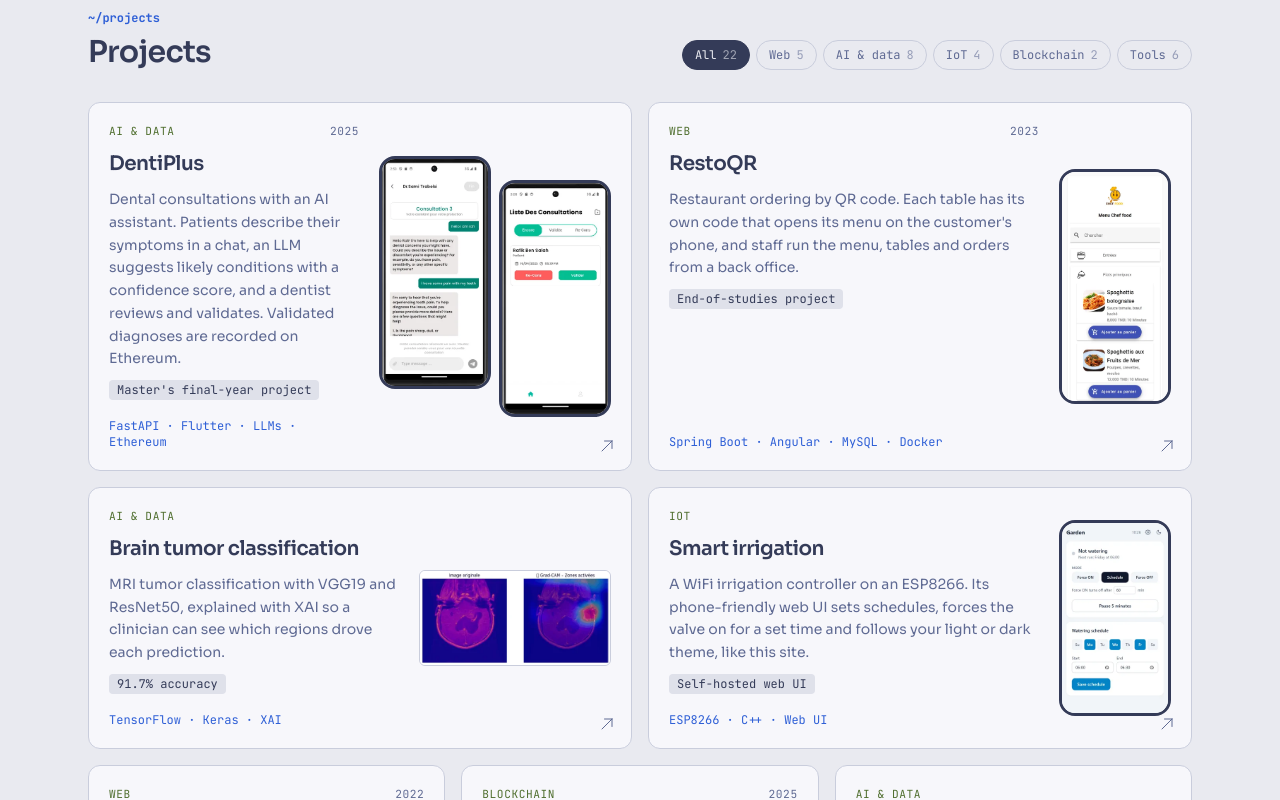
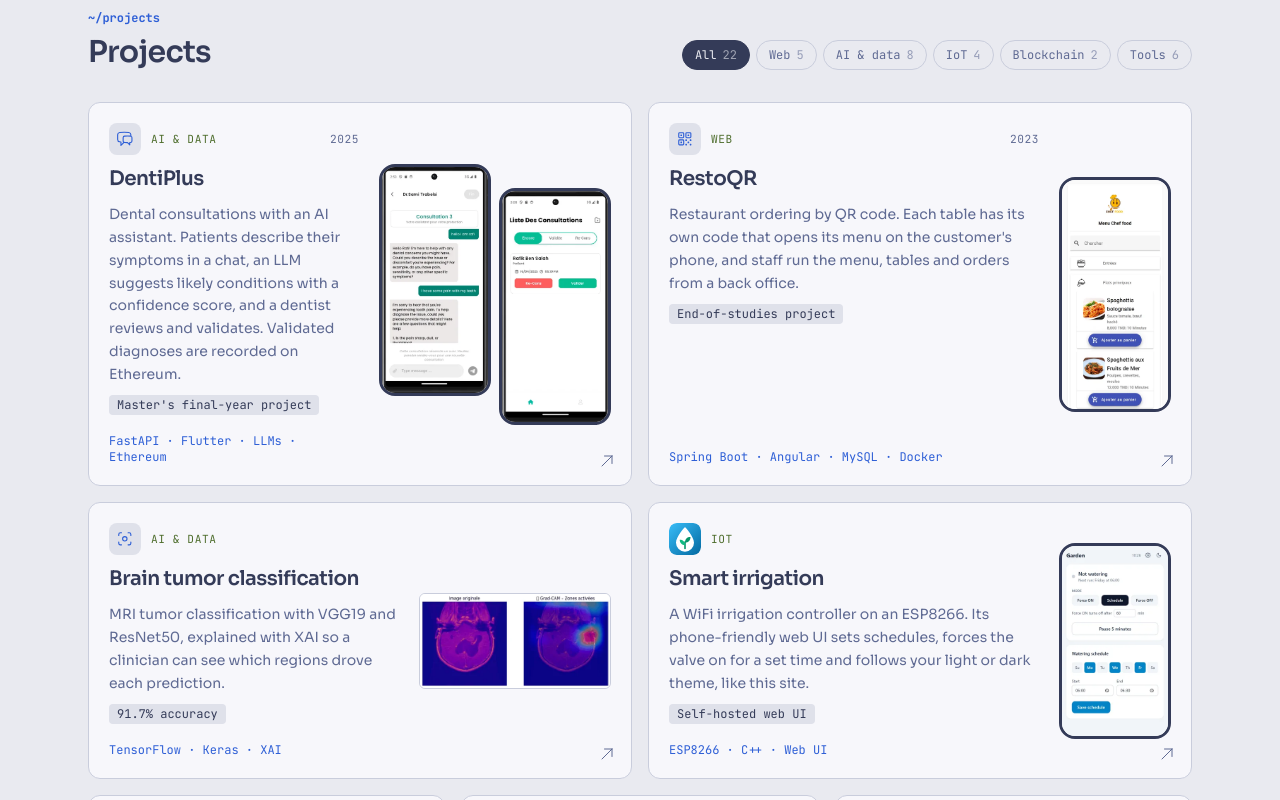
Before and after one commit to Ghorbel37/Ghorbel37.github.io, a React (Vite) app: page / in a window 1280 px wide. Shown: the part 2620-3420 px from the top of the page. Built offline with nearby package versions, Linux system fonts and the light colour scheme.

Commit message:
Add an icon to every project card
Smart irrigation uses the app icon from its repo; the others get a
matching heroicon.

```diff
--- a/src/components/projects/ProjectCard.tsx
+++ b/src/components/projects/ProjectCard.tsx
@@ -1,6 +1,18 @@
 import { ArrowUpRightIcon } from "@heroicons/react/24/outline";
 import { categoryLabel, type Project } from "../../data/projects";
 import { profile } from "../../data/profile";
+
+function ProjectIcon({ icon: Icon }: { icon: Project["icon"] }) {
+  if (typeof Icon === "string") {
+    return <img src={`./icons/${Icon}`} alt="" className="h-8 w-8 rounded-lg" />;
+  }
+
+  return (
+    <span className="flex h-8 w-8 items-center justify-center rounded-lg bg-raised text-blue transition-colors group-hover:bg-blue group-hover:text-bg">
+      <Icon className="h-[1.1rem] w-[1.1rem]" aria-hidden="true" />
+    </span>
+  );
+}
 
 export default function ProjectCard({ project }: { project: Project }) {
   const hasScreenshots = Boolean(project.screenshots?.length);
@@ -14,8 +26,11 @@ export default function ProjectCard({ project }: { project: Project }) {
     >
       {/* Info */}
       <div className="flex min-w-0 flex-1 flex-col gap-2.5">
-        <div className="flex justify-between gap-4 font-mono text-[0.7rem] uppercase tracking-wider text-muted">
-          <span className="text-green">{categoryLabel[project.category]}</span>
+        <div className="flex items-center justify-between gap-4 font-mono text-[0.7rem] uppercase tracking-wider text-muted">
+          <div className="flex items-center gap-2.5">
+            <ProjectIcon icon={project.icon} />
+            <span className="text-green">{categoryLabel[project.category]}</span>
+          </div>
           <span>{project.year}</span>
         </div>
         <h3 className={`font-semibold tracking-tight ${project.featured ? "text-xl" : "text-lg"}`}>{project.name}</h3>
--- a/src/data/projects.ts
+++ b/src/data/projects.ts
@@ -1,3 +1,28 @@
+import type { ComponentType, SVGProps } from "react";
+import {
+  BeakerIcon,
+  CameraIcon,
+  ChartBarIcon,
+  ChatBubbleBottomCenterTextIcon,
+  ChatBubbleLeftRightIcon,
+  CommandLineIcon,
+  CreditCardIcon,
+  FilmIcon,
+  HandRaisedIcon,
+  LinkIcon,
+  MoonIcon,
+  PaperAirplaneIcon,
+  PhotoIcon,
+  PuzzlePieceIcon,
+  QrCodeIcon,
+  ShieldExclamationIcon,
+  ShoppingCartIcon,
+  SignalIcon,
+  SunIcon,
+  UserGroupIcon,
+  ViewfinderCircleIcon,
+} from "@heroicons/react/24/outline";
+
 export type Category = "web" | "ai" | "iot" | "web3" | "tools";
 
 export type Screenshot = {
@@ -9,6 +34,8 @@ export type Screenshot = {
 
 export type Project = {
   name: string;
+  // The repo's own icon in public/icons, or a heroicon when the repo has none
+  icon: string | ComponentType<SVGProps<SVGSVGElement>>;
   repo: string;
   category: Category;
   tags: Category[];
@@ -41,6 +68,7 @@ export const categoryLabel: Record<Category, string> = {
 export const projects: Project[] = [
   {
     name: "DentiPlus",
+    icon: ChatBubbleLeftRightIcon,
     repo: "DentiPlus",
     category: "ai",
     tags: ["ai", "web3"],
@@ -57,6 +85,7 @@ export const projects: Project[] = [
   },
   {
     name: "RestoQR",
+    icon: QrCodeIcon,
     repo: "RestoQR",
     category: "web",
     tags: ["web"],
@@ -70,6 +99,7 @@ export const projects: Project[] = [
   },
   {
     name: "Brain tumor classification",
+    icon: ViewfinderCircleIcon,
     repo: "brain-tumor-classification-cnn-xai",
     category: "ai",
     tags: ["ai"],
@@ -83,6 +113,7 @@ export const projects: Project[] = [
   },
   {
     name: "Smart irrigation",
+    icon: "smart-irrigation.svg",
     repo: "esp8266-smart-irrigation",
     category: "iot",
     tags: ["iot"],
@@ -98,6 +129,7 @@ export const projects: Project[] = [
   },
   {
     name: "StaffMessenger",
+    icon: UserGroupIcon,
     repo: "StaffMessenger",
     category: "web",
     tags: ["web"],
@@ -109,6 +141,7 @@ export const projects: Project[] = [
   },
   {
     name: "Cross-Chain Impact Credits",
+    icon: LinkIcon,
     repo: "cross-chain-impact-credits",
     category: "web3",
     tags: ["web3"],
@@ -120,6 +153,7 @@ export const projects: Project[] = [
   },
   {
     name: "RAG vector chatbot",
+    icon: ChatBubbleBottomCenterTextIcon,
     repo: "rag-vector-chatbot",
     category: "ai",
     tags: ["ai"],
@@ -129,6 +163,7 @@ export const projects: Project[] = [
   },
   {
     name: "Fog ATM fraud detection",
+    icon: CreditCardIcon,
     repo: "fog-atm-fraud-detection",
     category: "ai",
     tags: ["ai", "iot"],
@@ -138,6 +173,7 @@ export const projects: Project[] = [
   },
   {
     name: "Smart greenhouse",
+    icon: SunIcon,
     repo: "smart-greenhouse-esp32",
     category: "iot",
     tags: ["iot"],
@@ -147,6 +183,7 @@ export const projects: Project[] = [
   },
   {
     name: "Hand gesture control",
+    icon: HandRaisedIcon,
     repo: "hand-gesture-control-suite",
     category: "ai",
     tags: ["ai"],
@@ -155,6 +192,7 @@ export const projects: Project[] = [
   },
   {
     name: "Fake post detector",
+    icon: ShieldExclamationIcon,
     repo: "fake-social-media-posts-detector",
     category: "ai",
     tags: ["ai", "web"],
@@ -164,6 +202,7 @@ export const projects: Project[] = [
   },
   {
     name: "LLaVA vision demo",
+    icon: PhotoIcon,
     repo: "llava-vision-demo",
     category: "ai",
     tags: ["ai"],
@@ -172,6 +211,7 @@ export const projects: Project[] = [
   },
   {
     name: "AdventureWorks BI",
+    icon: ChartBarIcon,
     repo: "adventureworks-bi-analytics",
     category: "ai",
     tags: ["ai"],
@@ -180,6 +220,7 @@ export const projects: Project[] = [
   },
   {
     name: "Phone web shop",
+    icon: ShoppingCartIcon,
     repo: "react-ecommerce-storefront",
     category: "web",
     tags: ["web"],
@@ -188,6 +229,7 @@ export const projects: Project[] = [
   },
   {
     name: "Research Lab Manager",
+    icon: BeakerIcon,
     repo: "angular-dev-web-project",
     category: "web",
     tags: ["web"],
@@ -196,6 +238,7 @@ export const projects: Project[] = [
   },
   {
     name: "Nikon ML-3 IR remote",
+    icon: CameraIcon,
     repo: "arduino-nikon-ml3-remote",
     category: "iot",
     tags: ["iot"],
@@ -204,6 +247,7 @@ export const projects: Project[] = [
   },
   {
     name: "Backlog Breaker",
+    icon: PuzzlePieceIcon,
     repo: "backlog-breaker",
     category: "tools",
     tags: ["tools"],
@@ -212,6 +256,7 @@ export const projects: Project[] = [
   },
   {
     name: "Media library optimizer",
+    icon: FilmIcon,
     repo: "media-library-optimizer",
     category: "tools",
     tags: ["tools"],
@@ -220,6 +265,7 @@ export const projects: Project[] = [
   },
   {
     name: "Site monitor tray",
+    icon: SignalIcon,
     repo: "site-monitor-tray",
     category: "tools",
     tags: ["tools"],
@@ -228,6 +274,7 @@ export const projects: Project[] = [
   },
   {
     name: "Terminal config",
+    icon: CommandLineIcon,
     repo: "wsl-terminal-config",
     category: "tools",
     tags: ["tools"],
@@ -236,6 +283,7 @@ export const projects: Project[] = [
   },
   {
     name: "Prayer times scraper",
+    icon: MoonIcon,
     repo: "tunisia-prayer-times-scraper",
     category: "tools",
     tags: ["tools"],
@@ -244,6 +292,7 @@ export const projects: Project[] = [
   },
   {
     name: "Telegram scraper",
+    icon: PaperAirplaneIcon,
     repo: "telegram-scraper",
     category: "tools",
     tags: ["tools"],
```
Also changed, not shown: public/icons/smart-irrigation.svg (added).
